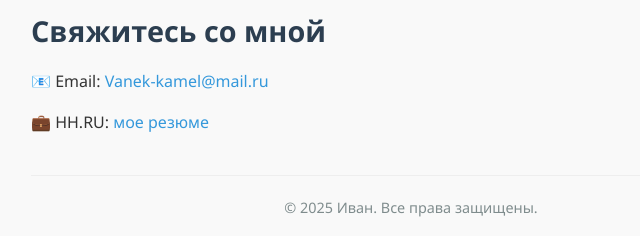
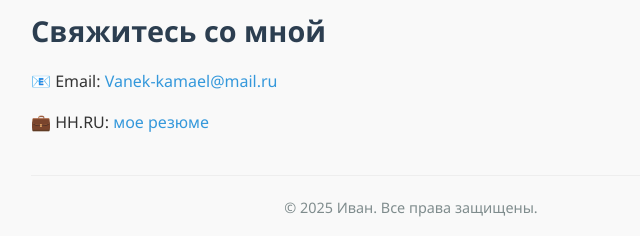
Before and after one commit to IvanSport001/my-first-website, a plain HTML site: page index.html in a window 1280 px wide. Shown: the part 751-987 px from the top of the page, 229-869 px from the left. Drawn offline with Linux system fonts and the light colour scheme.

Commit message:
исправил орфографическую ошибку в почте

```diff
--- a/index.html
+++ b/index.html
@@ -31,7 +31,7 @@
       </ul>
 
       <h2>Свяжитесь со мной</h2>
-      <p>📧 Email: <a href="mailto:Vanek-kamel@mail.ru">Vanek-kamel@mail.ru</a></p>
+      <p>📧 Email: <a href="mailto:Vanek-kamael@mail.ru">Vanek-kamael@mail.ru</a></p>
       <p>💼 HH.RU: <a href="https://ivansport001.github.io/my-first-website/resume.pdf">мое резюме</a></p>
       <!-- Можно добавить GitHub, Telegram и т.д. -->
     </main>
```
